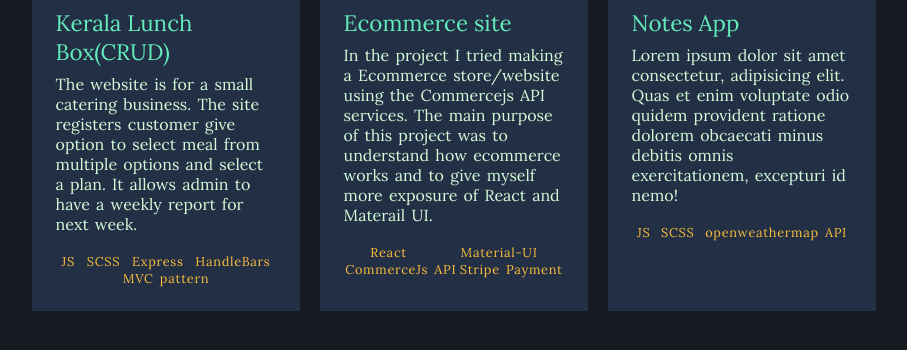
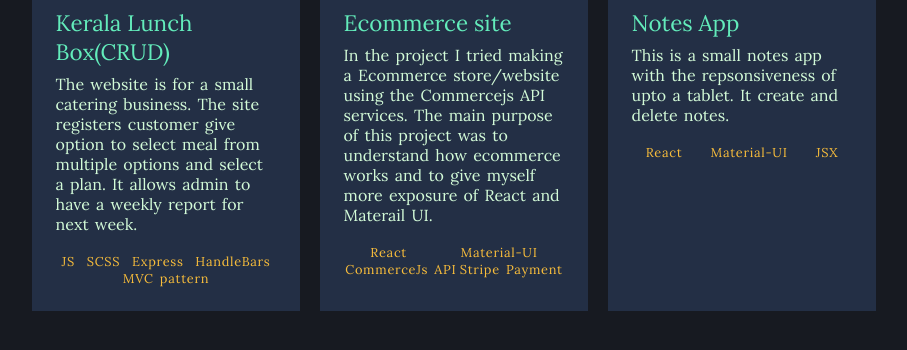
Before and after one commit to Simit-Yadav/portfolio-website, a plain HTML site: page index.html in a window 1280 px wide. Shown: the part 2079-2429 px from the top of the page, without its empty margins (186-1093 px from the left). Drawn offline with nearby package versions, Linux system fonts and the light colour scheme.

Commit message:
lnk update

```diff
--- a/index.html
+++ b/index.html
@@ -243,19 +243,18 @@
         <div class="project">
           <div class="project__header">
             <a href="https://github.com/Simit-Yadav/Notes-App" target="_blank"><i class="fas fa-folder fa-2x"></i></a>
-            <a href="https://Notes-App-with-React.sy94.repl.co" target="_blank"><i class="fas fa-external-link-alt"></i></a>
+            <a href="https://notes-app-sy.vercel.app" target="_blank"><i class="fas fa-external-link-alt"></i></a>
           </div>
           <div class="project__title">
             Notes App
           </div>
           <div class="project__description">
-            Lorem ipsum dolor sit amet consectetur, adipisicing elit. Quas et enim voluptate odio quidem provident
-            ratione dolorem obcaecati minus debitis omnis exercitationem, excepturi id nemo!
+            This is a small notes app with the repsonsiveness of upto a tablet. It create and delete notes.
           </div>
           <div class="project__tech">
-            <p>JS</p>
-            <P>SCSS</P>
-            <p>openweathermap API</p>
+            <p>React</p>
+            <P>Material-UI</P>
+            <p>JSX</p>
           </div>
         </div>
 
```
